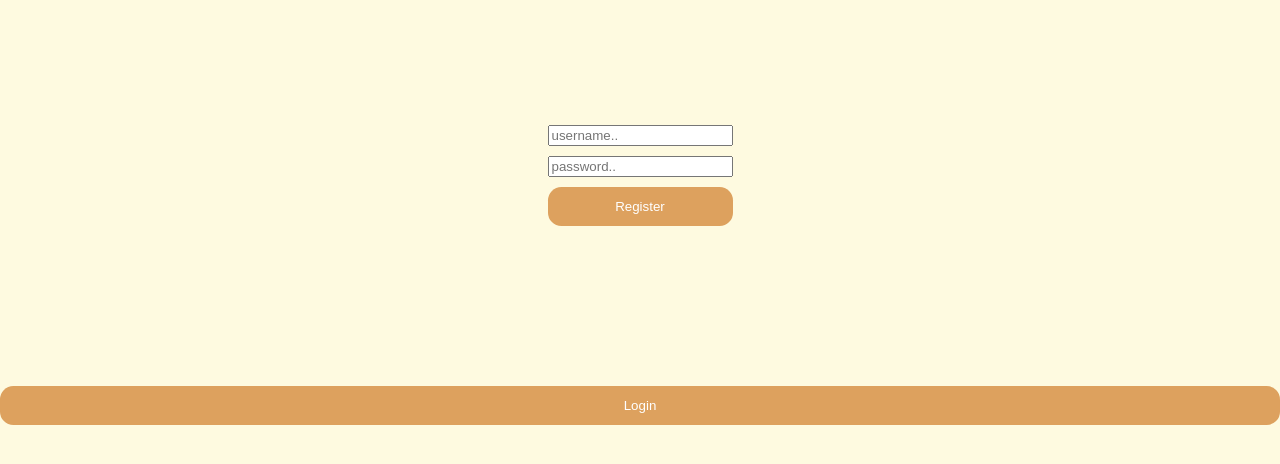
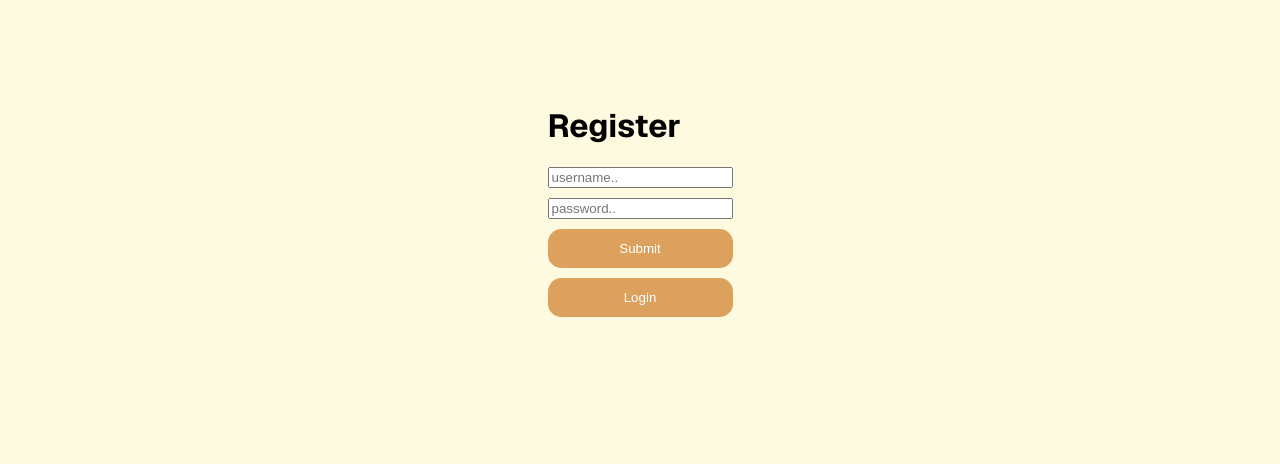
Before and after one commit to hamzahraihan/chat-frontend, a React (Vite) app: page / in a window 1280 px wide. Both pictures are taken after a click on the button "Register". Shown: the top 464 px of the page. Built offline with nearby package versions, Linux system fonts and the light colour scheme.

Commit message:
Update Register.tsx

```diff
--- a/src/app/auth/Register.tsx
+++ b/src/app/auth/Register.tsx
@@ -1,10 +1,12 @@
 import { useAuthContext } from "../../hooks/useAuthContext";
 
 export default function RegisterPage() {
-  const { setUsername, setPassword, username, password } = useAuthContext();
+  const { setUsername, setPassword, username, password, handleRegister } =
+    useAuthContext();
 
   return (
-    <div className="auth-container">
+    <div className="">
+      <h1>Register</h1>
       <div className="auth-card">
         <input
           type="text"
@@ -18,7 +20,7 @@ export default function RegisterPage() {
           onChange={(e) => setPassword(e.target.value)}
           placeholder="password.."
         />
-        <button>Register</button>
+        <button onClick={handleRegister}>Submit</button>
       </div>
     </div>
   );
```
